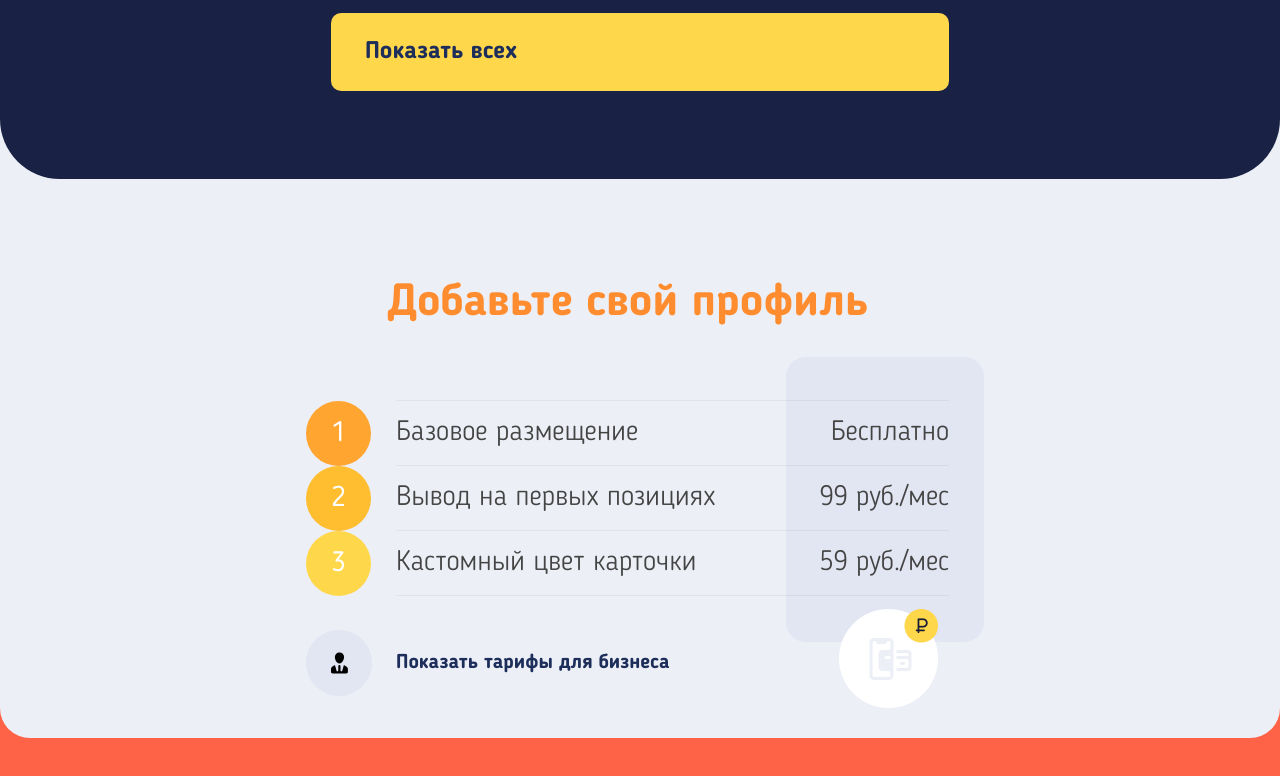
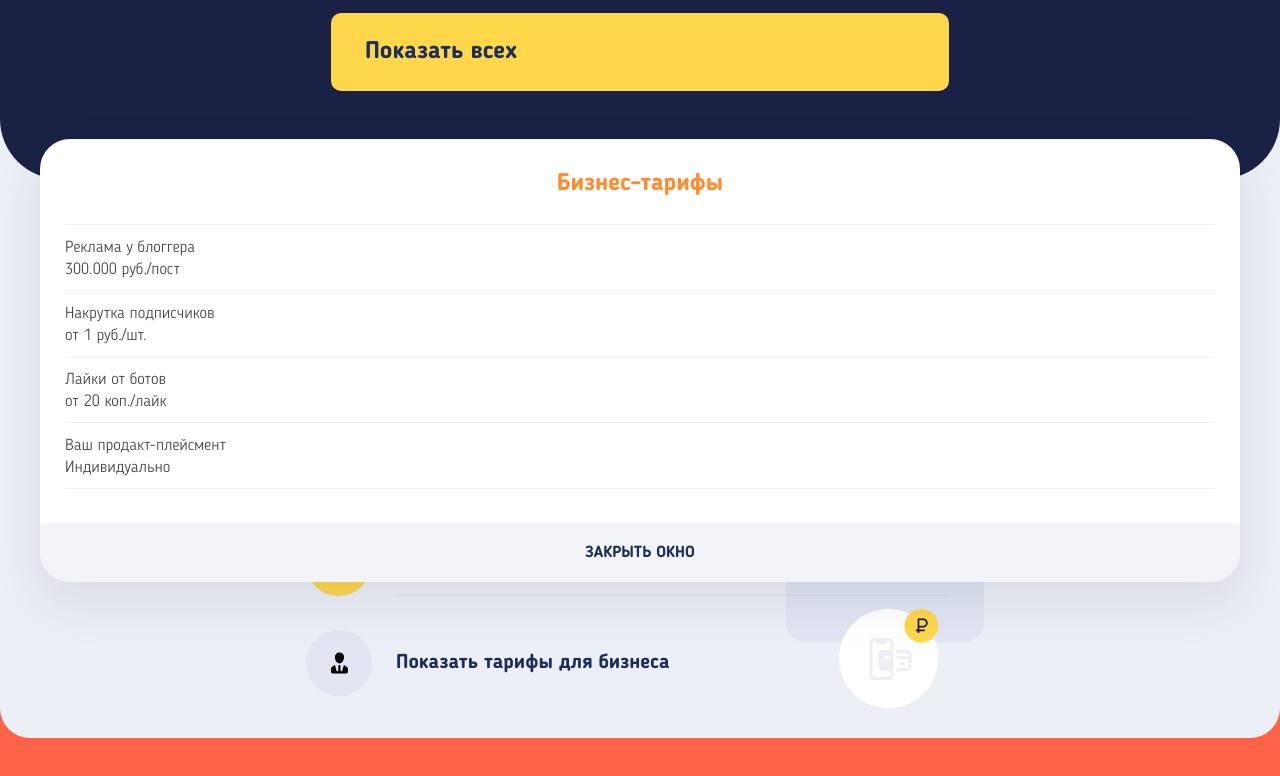
Before and after one commit to tarasovem/new-pognali-19, a website: page source/index.html in a window 1280 px wide. Shown: the part 4100-4876 px from the top of the page. Drawn offline with nearby package versions, Linux system fonts and the light colour scheme; files that its build step writes are made by us from their sources.

Commit message:
Добавляет модальное окно

```diff
--- a/source/index.html
+++ b/source/index.html
@@ -306,6 +306,34 @@
           </ol>
           <a class="button add-profile__button" href="#">Показать тарифы для бизнеса</a>
         </div>
+        <div class="popup add-profile__popup">
+          <div class="popup__header">
+            <p class="popup__title">Бизнес-тарифы</p>
+          </div>
+          <div class="popup__body">
+            <ul class="popup__list">
+              <li class="popup__item">
+                Реклама у блоггера
+                <span class="popup__price">300.000 руб./пост</span>
+              </li>
+              <li class="popup__item">
+                Накрутка подписчиков
+                <span class="popup__price">от 1 руб./шт.</span>
+              </li>
+              <li class="popup__item">
+                Лайки от ботов
+                <span class="popup__price">от 20 коп./лайк</span>
+              </li>
+              <li class="popup__item">
+                Ваш продакт-плейсмент
+                <span class="popup__price">Индивидуально</span>
+              </li>
+            </ul>
+          </div>
+          <div class="popup__footer">
+            <button class="popup__close" type="button">Закрыть окно</button>
+          </div>
+        </div>
       </section>
     </main>
 <!-- Временная распорка -->
@@ -343,5 +371,6 @@
         </a>
       </div>
     </footer>
+
   </body>
 </html>
--- a/source/sass/blocks/add-profile.scss
+++ b/source/sass/blocks/add-profile.scss
@@ -99,6 +99,18 @@
   }
 }
 
+.add-profile__popup {
+  right: 25px;
+  left: 25px;
+  top: 20px;
+  z-index: 100;
+
+  @media (min-width: $tablet-width) {
+    right: 40px;
+    left: 40px;
+  }
+}
+
 @media (min-width: $tablet-width) {
   .add-profile__wrapper {
     padding-top: 162px;
--- /dev/null
+++ b/source/sass/blocks/popup.scss
@@ -0,0 +1,73 @@
+.popup {
+  position: absolute;
+  background-color: $color_white;
+  border-radius: 20px;
+  overflow: hidden;
+  box-shadow: 0 20px 50px 0 rgba(29, 46, 91, 0.1);
+
+  @media (min-width: $tablet-width) {
+    border-radius: 30px;
+  }
+}
+
+.popup__header {
+  padding-right: 40px;
+  padding-left: 40px;
+  text-align: center;
+  padding-top: 33px;
+}
+
+.popup__title {
+  margin-top: 0;
+  margin-bottom: 0;
+  color: #ff8d30;
+  font-size: 24px;
+  font-weight: 700;
+  line-height: 24px;
+
+  @media (min-width: $tablet-width) {
+
+  }
+}
+
+.popup__body {
+  padding: 28px 25px 34px;
+}
+
+.popup__list {
+  padding-left: 0;
+  list-style: none;
+  margin: 0;
+}
+
+.popup__item {
+  font-size: $text-size_default;
+  font-weight: 300;
+  line-height: 22px;
+  padding-top: 12px;
+  padding-bottom: 9px;
+  color: $color_tundora;
+  border-top: 1px solid rgba(0, 0, 0, 0.05);
+
+  &:last-child {
+    border-bottom: 1px solid rgba(0, 0, 0, 0.05);
+  }
+}
+
+.popup__price {
+  display: block;
+}
+
+.popup__close {
+  text-transform: uppercase;
+  font-size: 16px;
+  line-height: 24px;
+  font-family: "Blogger Sans", "Arial", sans-serif;
+  color: $color_cello;
+  background-color: #f3f4f8;
+  padding: 18px 20px 17px;
+  border: none;
+  font-weight: 600;
+  display: block;
+  width: 100%;
+}
--- a/source/sass/style.scss
+++ b/source/sass/style.scss
@@ -28,3 +28,4 @@
 @import "blocks/pagination";
 @import "blocks/page-footer";
 @import "blocks/companions-filter";
+@import "blocks/popup";
```
